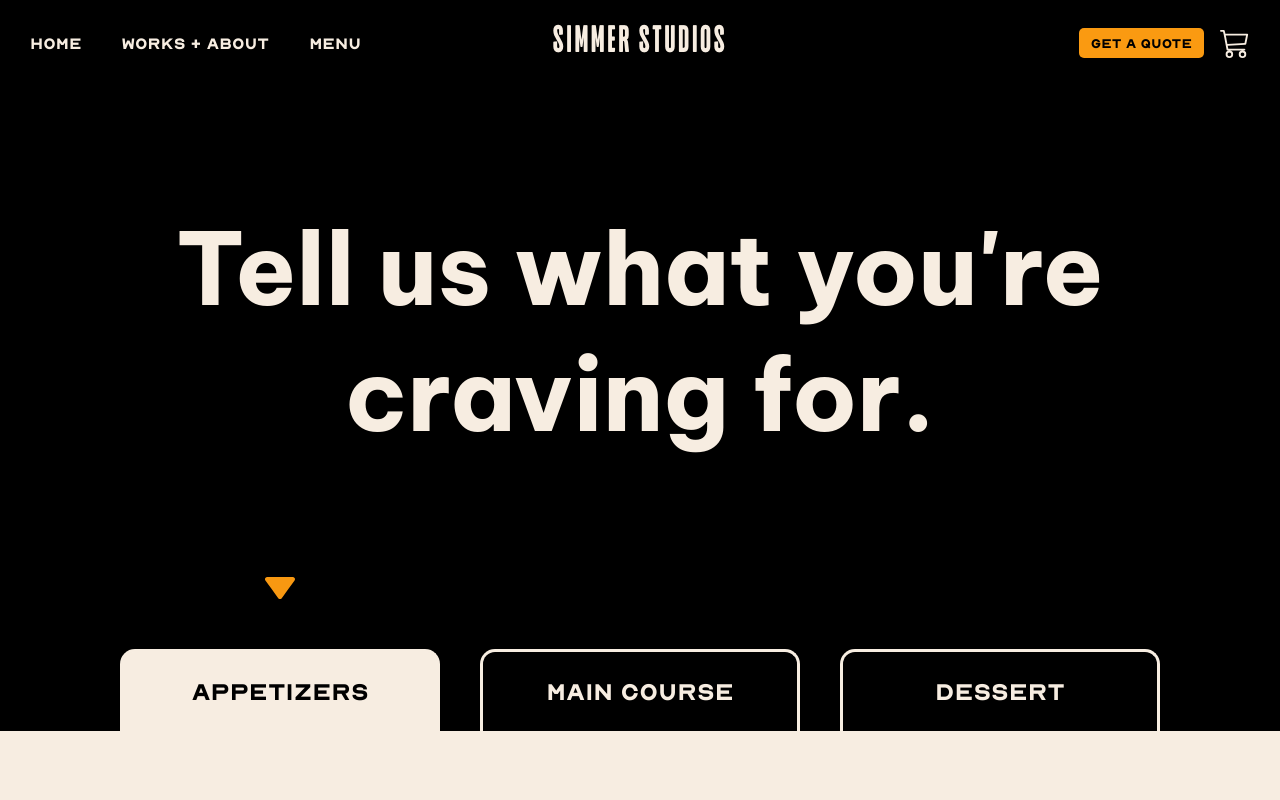
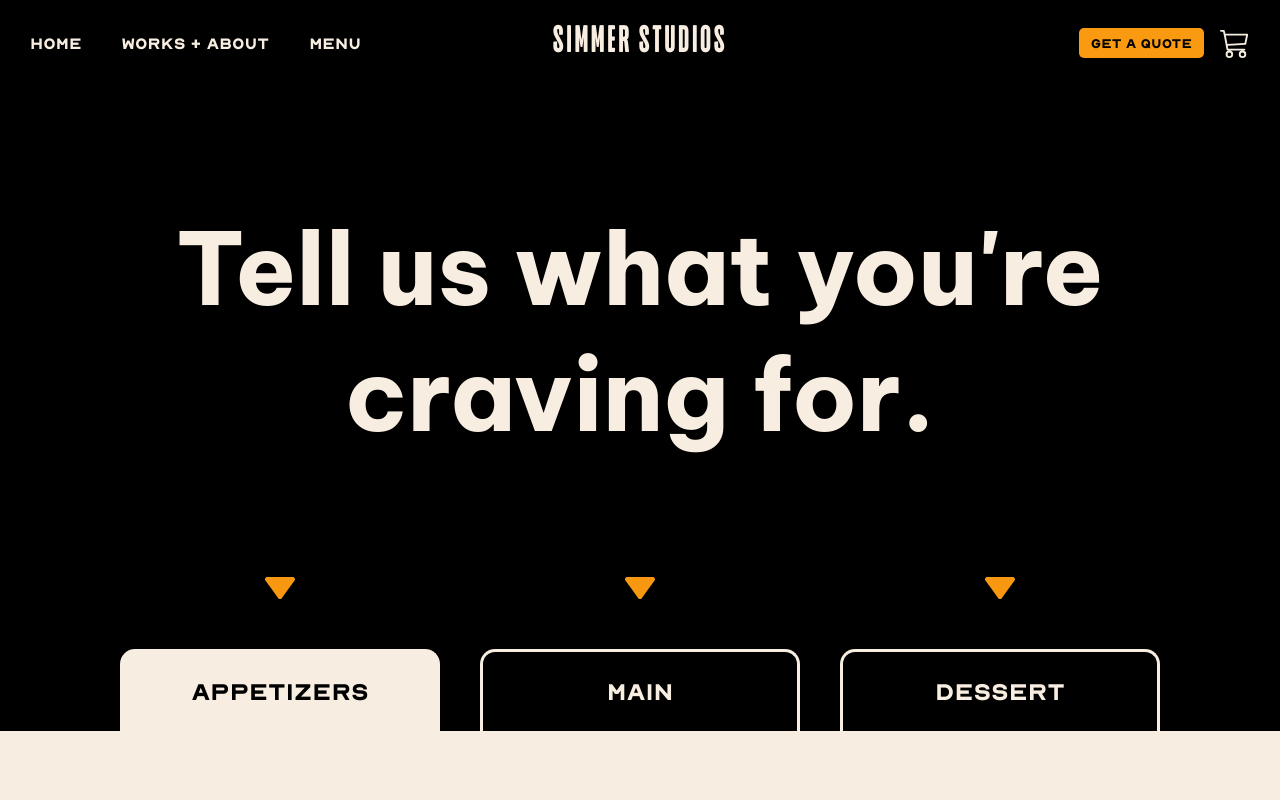
Before and after one commit to mokiong/Menu-page-simmer, a Next.js app: page / in a window 1280 px wide. Shown: the top 800 px of the page. Built offline with nearby package versions, Linux system fonts and the light colour scheme; a web font is replaced by a local one.

Commit message:
Refactor file name and remove duplicate code

```diff
--- /dev/null
+++ b/components/body/Menu.tsx
@@ -0,0 +1,79 @@
+import { useState } from 'react';
+import Tabs from './Tab';
+import DownArrow from '../Icon/DownArrow';
+import Container from '../utils/Container';
+
+import classes from './menu.module.css';
+
+const Cards = [
+    'Brand Identity',
+    'Brand Identity',
+    'Web Design',
+    'Digital Designs',
+    'Motion graphics',
+    'Web Development',
+    'Social Media Content/Campaign',
+    'Photo/Video',
+    'Print and Packaging',
+    'Brand research & story',
+    'Fashion design',
+    'mock-ups',
+];
+const TabItems = [
+    'Brand Messaging',
+    'Brand Story',
+    'Brand Research',
+    'Brand Strategy',
+    'Social Media',
+    'Copywriting',
+];
+
+const buttons = ['Appetizers', 'Main', 'Dessert'];
+
+const Menu = () => {
+    const [chosenCourse, setChosenCourse] = useState<string>('Appetizers');
+
+    return (
+        <>
+            <Container bgColor="black">
+                <div className={classes.container}>
+                    <div className={classes.tabs}>
+                        {buttons.map((btn) => (
+                            <div className={classes.tabContainer} key={btn}>
+                                <div className={classes.tabSection}>
+                                    <div className={classes.icon}>
+                                        <DownArrow
+                                            color="#f89811"
+                                            size="3rem"
+                                        />
+                                    </div>
+
+                                    <button
+                                        onClick={() => {
+                                            setChosenCourse(btn);
+                                        }}
+                                        className={
+                                            chosenCourse === 'Appetizers' &&
+                                            btn === 'Appetizers'
+                                                ? `${classes.btn} ${classes.activeBtn}`
+                                                : `${classes.btn}`
+                                        }
+                                    >
+                                        {btn}
+                                    </button>
+                                </div>
+                            </div>
+                        ))}
+                    </div>
+                </div>
+            </Container>
+            <Container bgColor="#f7ede1">
+                <section>
+                    <Tabs title={chosenCourse} cards={Cards} menu={TabItems} />
+                </section>
+            </Container>
+        </>
+    );
+};
+
+export default Menu;
--- a/components/body/Tabs.tsx
+++ b/components/body/Tab.tsx
@@ -6,7 +6,7 @@
     menu: string[];
 }
 
-const Tabs = ({ title, menu, cards }: TabsInterface) => {
+const Tab = ({ title, menu, cards }: TabsInterface) => {
     return (
         <div className={classes.productsLayout}>
             <section className={classes.container}>
@@ -57,4 +57,4 @@
     );
 };
 
-export default Tabs;
+export default Tab;
--- a/components/body/TabMenu.tsx
+++ /dev/null
@@ -1,109 +0,0 @@
-import { useState } from 'react';
-import Tabs from '../body/Tabs';
-import DownArrow from '../Icon/DownArrow';
-import Container from '../utils/Container';
-
-import classes from './tabmenu.module.css';
-
-const Cards = [
-    'Brand Identity',
-    'Brand Identity',
-    'Web Design',
-    'Digital Designs',
-    'Motion graphics',
-    'Web Development',
-    'Social Media Content/Campaign',
-    'Photo/Video',
-    'Print and Packaging',
-    'Brand research & story',
-    'Fashion design',
-    'mock-ups',
-];
-const TabItems = [
-    'Brand Messaging',
-    'Brand Story',
-    'Brand Research',
-    'Brand Strategy',
-    'Social Media',
-    'Copywriting',
-];
-
-const TabMenu = () => {
-    const [chosenCourse, setChosenCourse] = useState<string>('Appetizers');
-
-    return (
-        <>
-            <Container bgColor="black">
-                <div className={classes.container}>
-                    <div className={classes.tabs}>
-                        <div className={classes.tabContainer}>
-                            <div className={classes.icon}>
-                                {chosenCourse === 'Appetizers' && (
-                                    <DownArrow color="#f89811" size="3rem" />
-                                )}
-                            </div>
-                            {chosenCourse === 'Appetizers' ? (
-                                <>
-                                    <button
-                                        onClick={() => {
-                                            setChosenCourse('Appetizers');
-                                        }}
-                                        className={`${classes.btn} ${classes.activeBtn}`}
-                                    >
-                                        APPETIZERS
-                                    </button>
-                                </>
-                            ) : (
-                                <button
-                                    onClick={() => {
-                                        setChosenCourse('Appetizers');
-                                    }}
-                                    className={classes.btn}
-                                >
-                                    APPETIZERS
-                                </button>
-                            )}
-                        </div>
-                        <div className={classes.tabContainer}>
-                            <div className={classes.icon}>
-                                {chosenCourse === 'Main' && (
-                                    <DownArrow color="#f89811" size="3rem" />
-                                )}
-                            </div>
-                            <button
-                                onClick={() => {
-                                    setChosenCourse('Main');
-                                }}
-                                className={classes.btn}
-                            >
-                                MAIN COURSE
-                            </button>
-                        </div>
-                        <div className={classes.tabContainer}>
-                            <div className={classes.icon}>
-                                {chosenCourse === 'Dessert' && (
-                                    <DownArrow color="#f89811" size="3rem" />
-                                )}
-                            </div>
-                            <button
-                                onClick={() => {
-                                    setChosenCourse('Dessert');
-                                }}
-                                className={classes.btn}
-                            >
-                                DESSERT
-                            </button>
-                        </div>
-                    </div>
-                </div>
-            </Container>
-            <Container bgColor="#f7ede1">
-                <section>
-                    <Tabs title={chosenCourse} cards={Cards} menu={TabItems} />
-                </section>
-            </Container>
-        </>
-    );
-};
-
-export default TabMenu;
--- a/components/body/tabmenu.module.css
+++ b/components/body/menu.module.css
@@ -11,21 +11,6 @@
     overflow: hidden;
 }
 
-.tabContainer {
-    display: flex;
-    align-items: center;
-    flex-direction: column;
-    height: 100%;
-    width: 100%;
-}
-
-.icon {
-    display: flex;
-    justify-content: center;
-    height: 100%;
-    margin-bottom: 5rem;
-}
-
 .tabs {
     width: 100%;
     height: 25%;
@@ -34,6 +19,25 @@
     grid-template-columns: repeat(3, 1fr);
     gap: 4rem;
     align-items: flex-end;
+}
+
+.tabContainer {
+    display: flex;
+    align-items: center;
+}
+
+.tabSection {
+    height: 100%;
+    width: 100%;
+    display: flex;
+    flex-direction: column;
+}
+
+.icon {
+    display: flex;
+    justify-content: center;
+    height: 100%;
+    margin-bottom: 5rem;
 }
 
 .btn {
--- a/pages/index.tsx
+++ b/pages/index.tsx
@@ -1,14 +1,14 @@
 import type { NextPage } from 'next';
 
 import Specialty from '../components/body/Specialty';
-import TabMenu from '../components/body/TabMenu';
+import Menu from '../components/body/Menu';
 import MenuHeader from '../components/header/MenuHeader';
 
 const Home: NextPage = () => {
     return (
         <>
             <MenuHeader />
-            <TabMenu />
+            <Menu />
             <Specialty />
         </>
     );
```
